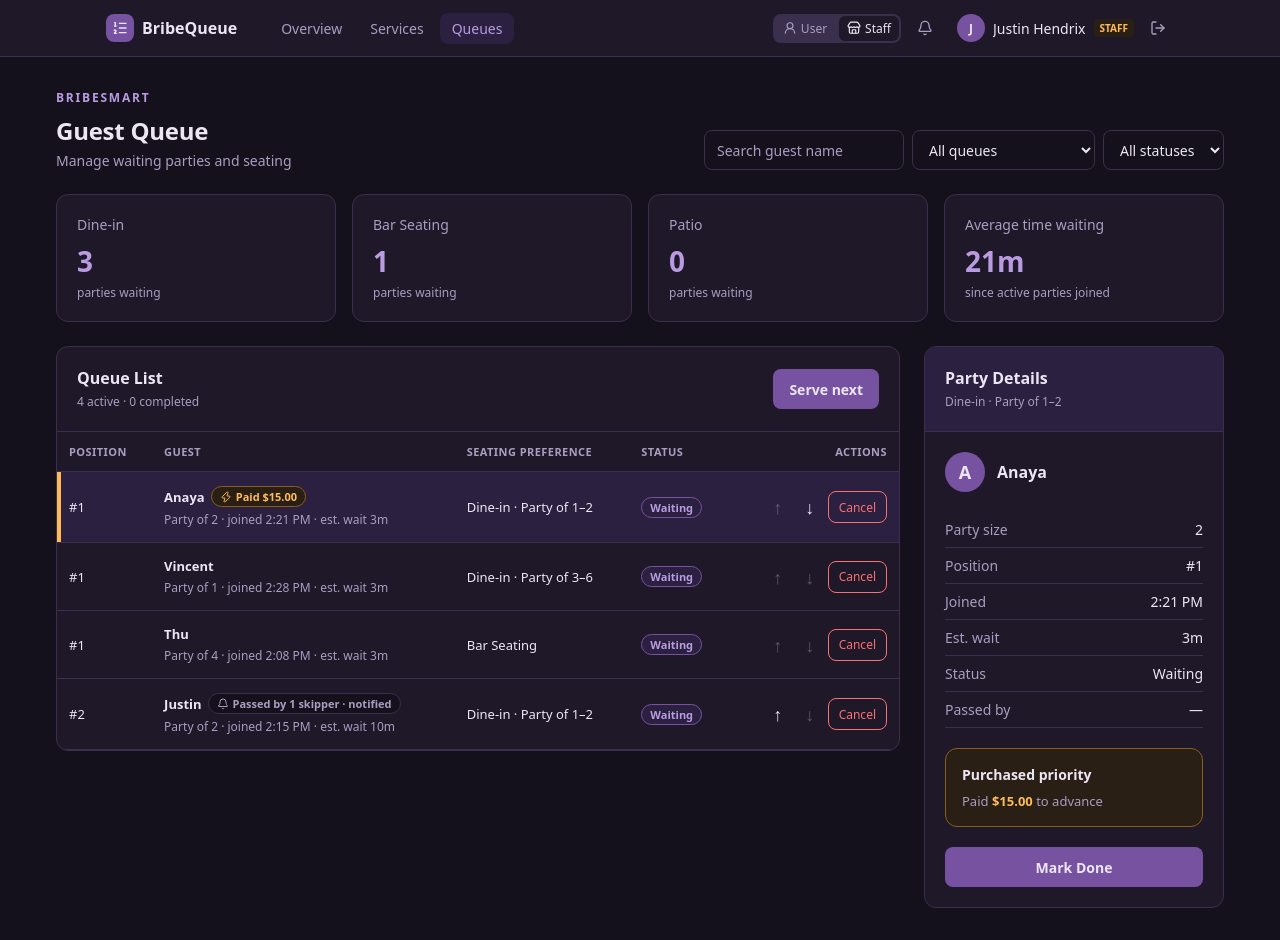
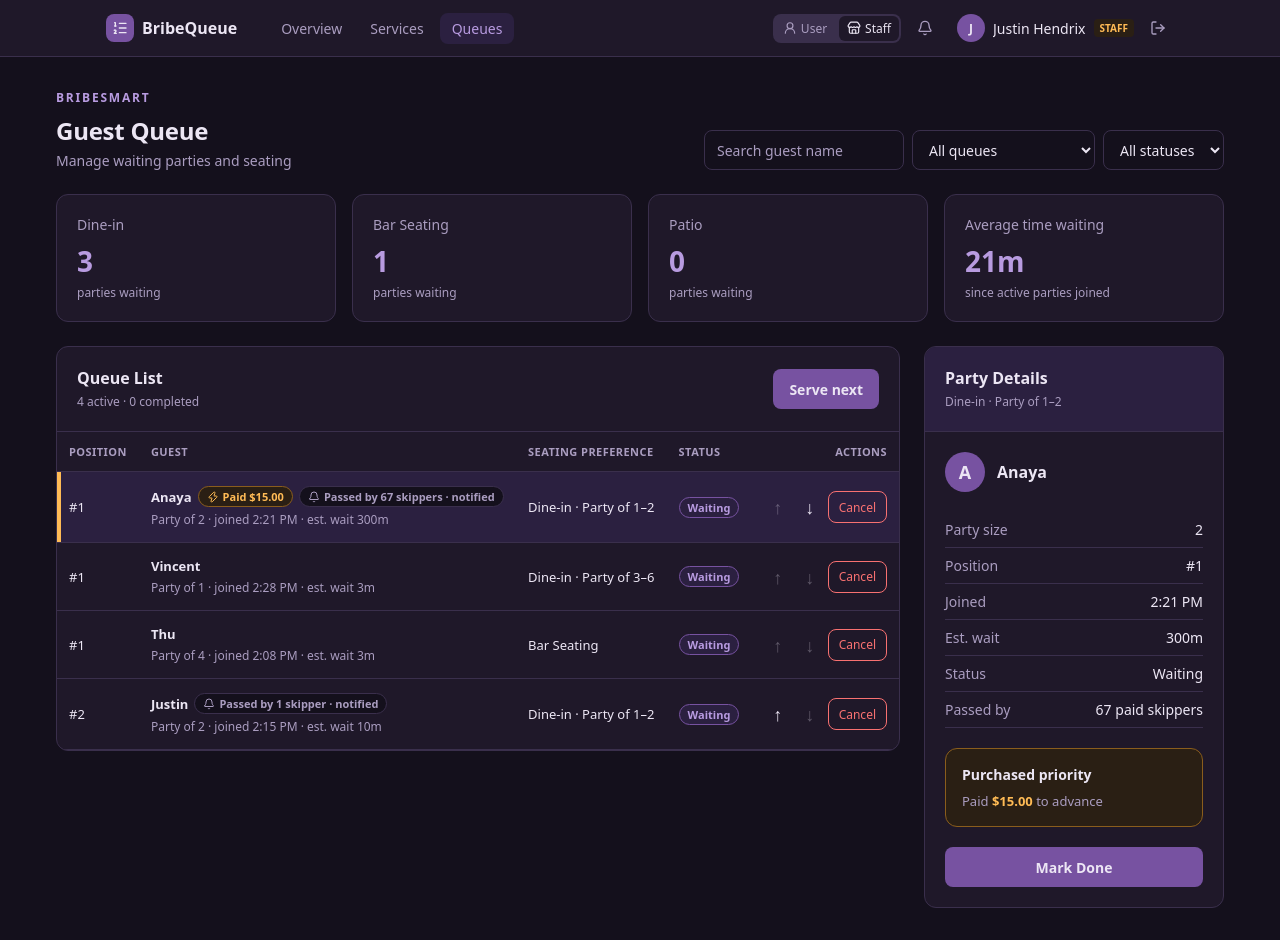
Before and after one commit to COSC-4353-Group-Project/SoftwareDesign, a React (Vite) app: page /admin-queues in a window 1280 px wide. Built offline with nearby package versions, Linux system fonts and the light colour scheme.

Commit message:
New  page setup, we shall see if work.
was able to condense the table, and reinput the party details up to the side and change the format of the details to fit that area.

```diff
--- a/src/pages/AdminQueuesPage.jsx
+++ b/src/pages/AdminQueuesPage.jsx
@@ -35,10 +35,10 @@ const MOCK_DATA = {
       size: 2,
       queue: "small",
       joined: "2:21 PM",
-      wait: "3m",
+      wait: "300m",
       status: "waiting",
       paid: 15,
-      passedBy: 0,
+      passedBy: 67,
     },
     {
       id: "3",
@@ -87,11 +87,11 @@ function AdminQueuesPage() {
   const [search, setSearch] = useState("");
   const [selectedId, setSelectedId] = useState("2");
 
-  // ===== Queue filters =====
+  // Queue filters work now, pretty much all states
   // "all" means that filter is off
   const [queueFilter, setQueueFilter] = useState("all");
   const [statusFilter, setStatusFilter] = useState("all");
-  // ===== End queue filters =====
+  // End queue filters
 
   // guest information and waiting parties in a queue
   const byId = Object.fromEntries(
@@ -120,11 +120,11 @@ function AdminQueuesPage() {
       .toLowerCase()
       .includes(search.trim().toLowerCase());
 
-    // ===== Queue filters =====
+    //  Queue filters
     const queueMatches = queueFilter === "all" || party.queue === queueFilter;
     const statusMatches =
       statusFilter === "all" || party.status === statusFilter;
-    // ===== End queue filters =====
+    //  End queue filters
 
     return nameMatches && queueMatches && statusMatches;
   }
@@ -256,16 +256,16 @@ function AdminQueuesPage() {
             )}
           </div>
 
-          {/* replaces the old Party size, Joined, and Est. wait columns */}
+          {/* replaces the old Party size, Joined, and Est. wait columns, way more condensed. */}
           <p className="admin-queues-meta">
             Party of {party.size} · joined {party.joined} · est. wait{" "}
             {party.wait}
           </p>
-          {/* ===== End guest cell ===== */}
+          {/* End guest cell  */}
         </td>
         <td>{QUEUES.find((queue) => queue.id === party.queue).label}</td>
         <td>
-          {/* status pill, color comes from the status class */}
+          {/* status pill, color comes from the status class, should inherit. */}
           <span className={`admin-queues-pill ${party.status}`}>
             {STATUS_LABELS[party.status]}
           </span>
@@ -350,7 +350,7 @@ function AdminQueuesPage() {
             <option value="cancelled">Cancelled</option>
             <option value="done">Done</option>
           </select>
-          {/* ===== End queue filters ===== */}
+          {/*  End queue filters  */}
         </div>
       </div>
 
@@ -400,7 +400,7 @@ function AdminQueuesPage() {
                 {activeRows.map((party) => createRow(party))}
                 {completedRows.map((party) => createRow(party, true))}
 
-                {/* message when the filters hide every party */}
+                {/* message when the filters hide every party, needed with filters or its just empty */}
                 {activeRows.length === 0 && completedRows.length === 0 && (
                   <tr>
                     <td colSpan="5" className="admin-queues-empty">
```
Also changed, not shown: src/pages/AdminQueuesPage.css (+8 -8 lines).
